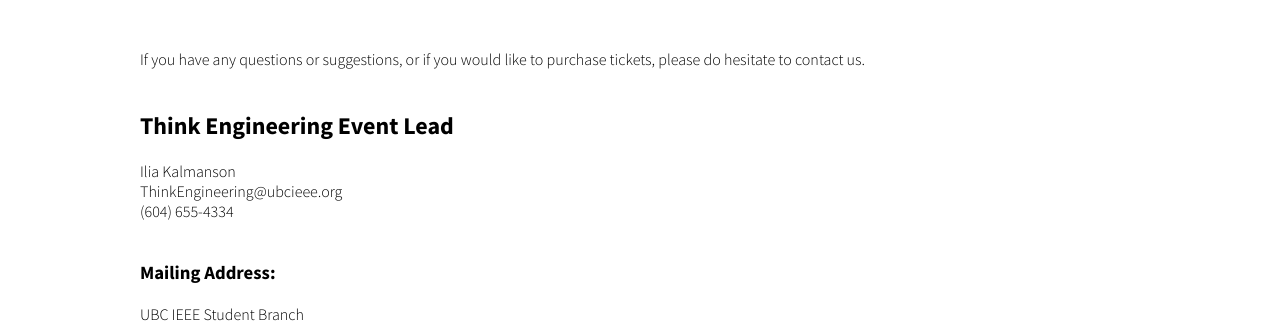
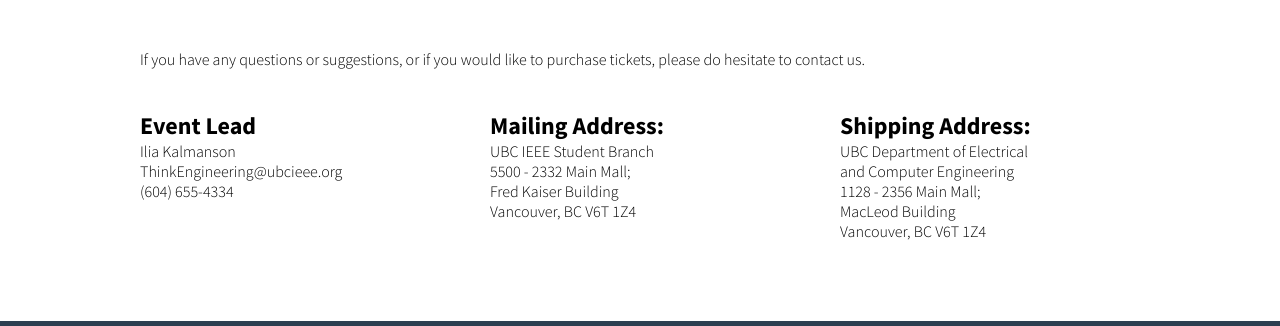
Before and after one commit to jeffsmw2/jeffsmw2.github.io, a plain HTML site: page contact.html in a window 1280 px wide. Shown: the part 619-945 px from the top of the page. Drawn offline with Linux system fonts and the light colour scheme.

Commit message:
Contact [Update]
- 3 columns for 3 modes of contact

```diff
--- a/contact.html
+++ b/contact.html
@@ -45,12 +45,18 @@ Released   : 20140131
 		<div class="title">
 			<h2>Contact</h2></div>
 		<p>If you have any questions or suggestions, or if you would like to purchase tickets, please do hesitate to contact us.</p><br>
-		<h2 style="padding:0px; margin:0px;">Think Engineering Event Lead</h2><br>
-		Ilia Kalmanson<br>ThinkEngineering@ubcieee.org<br>(604) 655-4334<br><br><br>
-		<h3 style="padding:0px; margin:0px;">Mailing Address:</h3><br>
-		UBC IEEE Student Branch<br>5500 - 2332 Main Mall;<br>Fred Kaiser Building<br>Vancouver, BC V6T 1Z4<br><br><br>
-		<h3 style="padding:0px; margin:0px;">Shipping Address:</h3><br>
-		UBC Department of Electrical and Computer Engineering<br>1128 - 2356 Main Mall;<br>MacLeod Building<br>Vancouver, BC V6T 1Z4<br><br><br>
+		<div class="boxA">
+			<h2>Event Lead</h2>
+			Ilia Kalmanson<br>ThinkEngineering@ubcieee.org<br>(604) 655-4334<br>
+		</div>
+		<div class="boxB">
+			<h2>Mailing Address:</h2>
+			UBC IEEE Student Branch<br>5500 - 2332 Main Mall;<br>Fred Kaiser Building<br>Vancouver, BC V6T 1Z4<br>
+		</div>
+		<div class="boxC">
+			<h2>Shipping Address:</h2>
+			UBC Department of Electrical<br>and Computer Engineering<br>1128 - 2356 Main Mall;<br>MacLeod Building<br>Vancouver, BC V6T 1Z4<br>
+		</div>
 	</div>
 </div>
 <div id="copyright" class="container">
```
